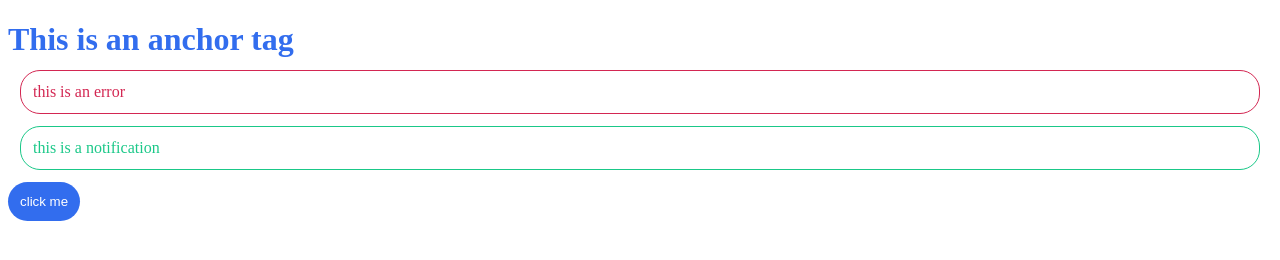
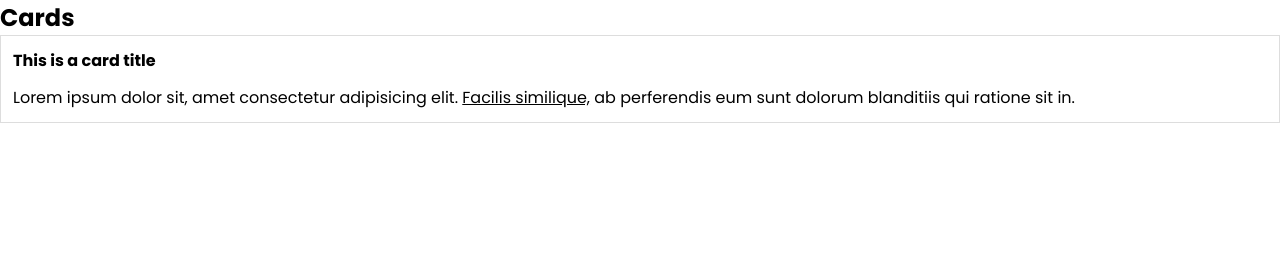
Before and after one commit to Dimonjik777/Learn_Sass, a plain HTML site: page index.html in a window 1280 px wide. Drawn offline with Linux system fonts and the light colour scheme.

Commit message:
Nested rules
At this point, I learned about nested rules in SASS that make coding with CSS easier

```diff
--- /dev/null
+++ b/Sass/components/card.scss
@@ -0,0 +1,20 @@
+.card{
+  display: block;
+  padding: $base-padding;
+  border: $base-border-thickness solid #ddd;
+  box-shadow: $base-box-shadow;
+
+  .card-title{
+    font-size: $base-font-size;
+    padding-bottom: $base-padding;
+    font-weight: bold;
+  }
+
+  .card-body{
+    font-size: $base-font-size;
+
+    a{
+      text-decoration: underline;
+    }
+  }
+}
--- a/Sass/index.scss
+++ b/Sass/index.scss
@@ -1,39 +1,11 @@
+// variables & functions
 @import 'variables';
+
+// base & layout
 @import 'base';
 
-h1{
-  color: $primary;
-  margin-bottom: $base-margin;
-}
+// colors
 
-a{
-  color: $secondary;
-}
-
-button{
-  color: white;
-  border: 0;
-  background: $primary;
-  border-radius: $base-border-radius;
-  padding: $base-padding;
-}
-
-.error{
-  color: $error;
-  border-color: $error;
-  border-style: solid;
-  margin: $base-margin;
-  padding: $base-padding;
-  border-radius: $base-border-radius;
-  border-width: $base-border-thickness;
-}
-
-.notification{
-  color: $secondary;
-  border-color: $secondary;
-  border-style: solid;
-  margin: $base-margin;
-  padding: $base-padding;
-  border-radius: $base-border-radius;
-  border-width: $base-border-thickness;
-}
+// components (button, card, navbar)
+@import 'components/card';
+//utilities (margin, padding, opacity)
--- a/Sass/variables.scss
+++ b/Sass/variables.scss
@@ -13,3 +13,9 @@ $base-margin: 0.75rem;
 // borders
 $base-border-thickness: 1px;
 $base-border-radius: 20px;
+
+// box-shadow
+$base-box-shadow: 1px 3px 5px rbga(0, 0, 0, 0.1);
+
+// font sizes
+$base-font-size: 1rem;
--- a/index.html
+++ b/index.html
@@ -4,12 +4,13 @@
   <meta charset="UTF-8">
   <meta name="viewport" content="width=device-width, initial-scale=1.0">
   <title>Learn Sass</title>
-  <link rel="stylesheet" href="index.css">
+  <link rel="stylesheet" href="css/index.css">
 </head>
 <body>
-  <h1>This is an anchor tag</h1>
-  <p class="error">this is an error</p>
-  <p class="notification">this is a notification</p>
-  <button>click me</button>
+  <h2>Cards</h2>
+  <div class="card">
+    <h1 class="card-title">This is a card title</h1>
+    <p class="card-body">Lorem ipsum dolor sit, amet consectetur adipisicing elit. <a href="#">Facilis similique,</a> ab perferendis eum sunt dolorum blanditiis qui ratione sit in.</p>
+  </div>
 </body>
 </html>
```
Also changed, not shown: css/base.css (deleted), css/index.css, css/variables.css (deleted), index.css (deleted), 1 other file.
